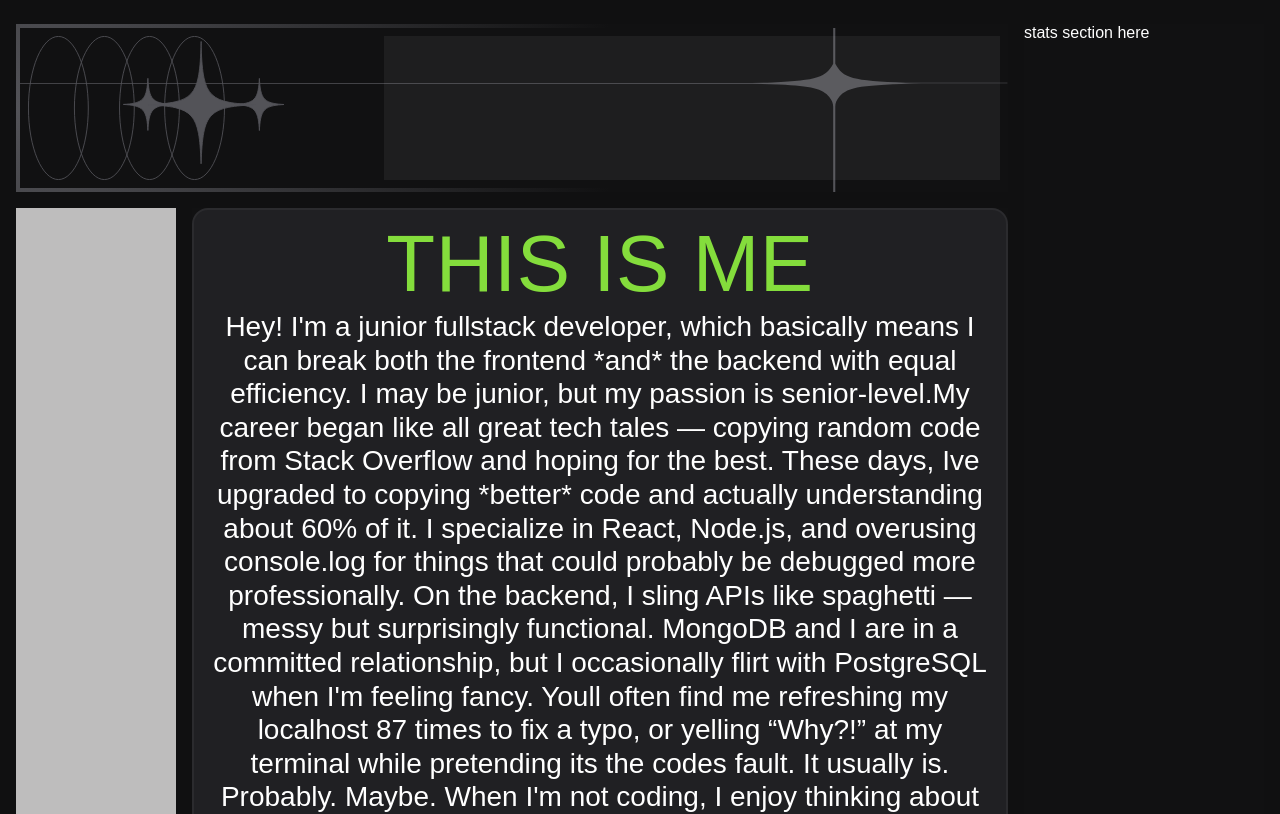
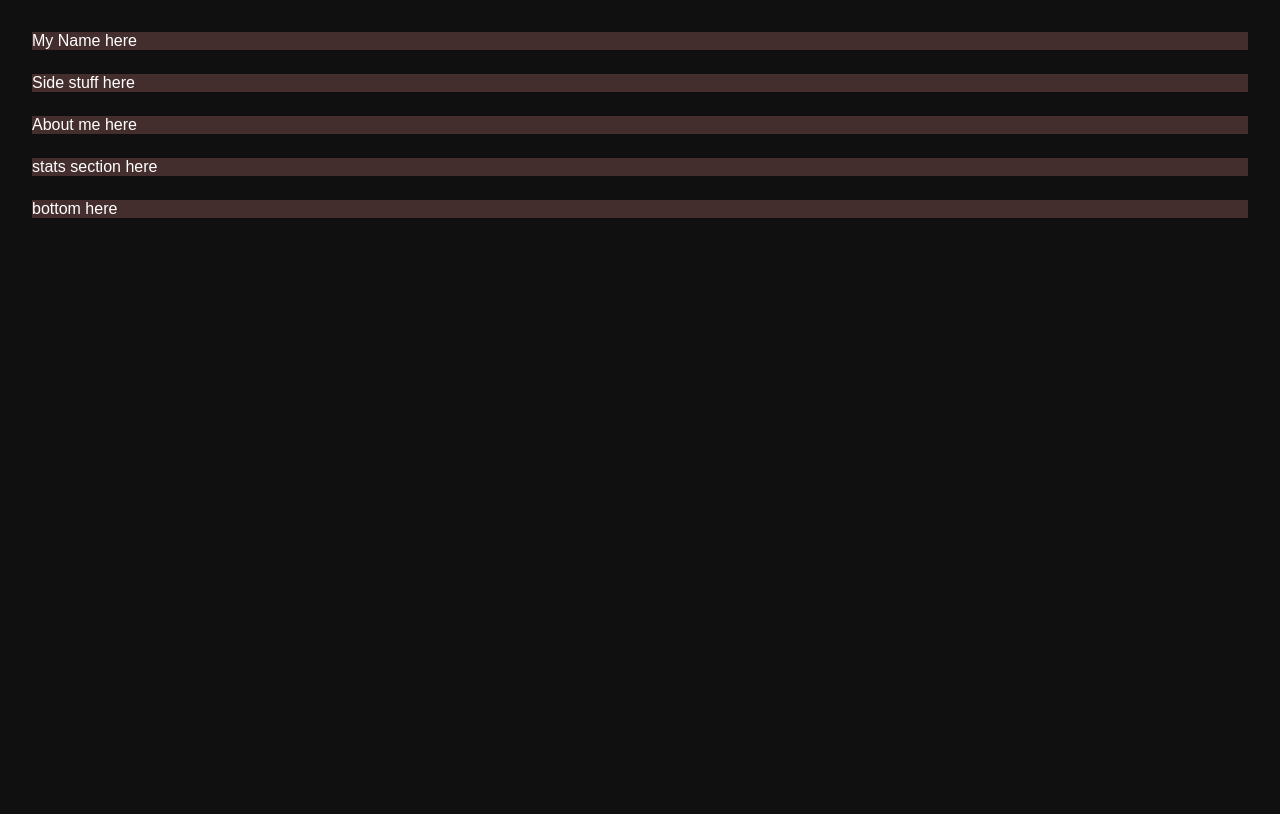
Before and after one commit to OGester/dashboard-frontend-project, a Next.js app: page / in a window 1280 px wide. Shown: the top 814 px of the page. Built offline with nearby package versions, Linux system fonts and the light colour scheme; a web font is replaced by a local one.

Commit message:
one step forward two stes backwards, renaming and organizing components and styles structure

```diff
--- a/src/components/dashboard/Dashboard.js
+++ b/src/components/dashboard/Dashboard.js
@@ -1,23 +1,27 @@
 import styles from "../../styles/layout/dashboardLayout.module.scss";
-import TopBar from "./top/topBar";
-import SideBar from "./side/sideComponent";
-import AboutMe from "./aboutMe/aboutMeComponent";
+//import TopBar from "./top/topBar";
+//import SideBar from "./side/sideComponent";
+//import AboutMe from "./aboutMe/aboutMeComponent";
 
 export default async function Dashboard() {
   return (
-    <div className={styles.dashboardContainer}>
+    <div className={styles.wrapper}>
       <div className={styles.grid}>
         <div className={styles.topContainer}>
-          <TopBar />
+          <p>My Name here</p>
         </div>
         <div className={styles.leftContainer}>
-          <SideBar />
+          <p>Side stuff here</p>
         </div>
         <div className={styles.mainContainer}>
-          <AboutMe />
+          <p>About me here</p>
         </div>
-        <div className={styles.statsContainer}>stats section here</div>
-        <div className={styles.bottomContainer}>bottom here</div>
+        <div className={styles.statsContainer}>
+          <p>stats section here</p>
+        </div>
+        <div className={styles.bottomContainer}>
+          <p>bottom here</p>
+        </div>
       </div>
     </div>
   );
--- a/src/components/dashboard/aboutMe/aboutMeComponent.js
+++ b/src/components/dashboard/aboutMe/aboutMeComponent.js
@@ -1,28 +1,5 @@
-import styles from "../../../styles/layout/aboutMeComponent/aboutMe.module.scss";
+import styles from "../../../styles/layout/aboutMe/aboutMeComponent.module.scss";
 
 export default async function AboutMe() {
-  return (
-    <div className={styles.flexContainer}>
-      <div className={styles.header}>THIS IS ME</div>
-      <div className={styles.dummy}>
-        Hey! I'm a junior fullstack developer, which basically means I can break
-        both the frontend *and* the backend with equal efficiency. I may be
-        junior, but my passion is senior-level.My career began like all great
-        tech tales — copying random code from Stack Overflow and hoping for the
-        best. These days, Ive upgraded to copying *better* code and actually
-        understanding about 60% of it. I specialize in React, Node.js, and
-        overusing console.log for things that could probably be debugged more
-        professionally. On the backend, I sling APIs like spaghetti — messy but
-        surprisingly functional. MongoDB and I are in a committed relationship,
-        but I occasionally flirt with PostgreSQL when I'm feeling fancy. Youll
-        often find me refreshing my localhost 87 times to fix a typo, or yelling
-        “Why?!” at my terminal while pretending its the codes fault. It usually
-        is. Probably. Maybe. When I'm not coding, I enjoy thinking about coding,
-        dreaming about bugs, and Googling “how to center a div” — because lets
-        be honest, that mystery was never meant to be solved. I'm here to learn,
-        loathe, and occasionally break production just to keep things
-        interesting.
-      </div>
-    </div>
-  );
+  return <div className={styles.flexContainer}></div>;
 }
--- a/src/components/dashboard/side/sideComponent.js
+++ b/src/components/dashboard/side/sideComponent.js
@@ -1,4 +1,4 @@
-import styles from "../../../styles/layout/sideComponent/sideBar.module.scss";
+import styles from "../../../styles/layout/side/sideComponent.module.scss";
 
 export default async function SideBar() {
   return <div className={styles.flexContainer}></div>;
--- a/src/components/dashboard/stats/statsComponent.js
+++ b/src/components/dashboard/stats/statsComponent.js
@@ -1,4 +1,4 @@
-import styles from "../../../styles/layout/statsComponent/stats.module.scss";
+import styles from "../../../styles/layout/stats/statsComponent.module.scss";
 
 export default async function () {
   return <div className={styles.flexContainer}></div>;
--- a/src/components/dashboard/top/topBar.js
+++ b/src/components/dashboard/top/topBarComponent.js
@@ -1,4 +1,4 @@
-import styles from "../../../styles/layout/topComponent/topBar.module.scss";
+import styles from "../../../styles/layout/top/topBarComponent.module.scss";
 
 export default function TopBar() {
   return (
--- a/src/styles/globals.scss
+++ b/src/styles/globals.scss
@@ -31,8 +31,8 @@ html {
 
 body,
 html {
-  height: 100vh;
-  height: 100dvh;
+  min-height: 100vh;
+  min-height: 100dvh;
   width: 100%;
   margin: 0;
   padding: 0;
@@ -50,6 +50,11 @@ figcaption {
   text-wrap: pretty;
   max-width: 65ch;
 }
+img,
+picture {
+  max-width: 100%;
+  display: block;
+}
 
 .link {
   text-decoration: none;
--- a/src/styles/layout/aboutMeComponent/aboutMe.module.scss
+++ b/src/styles/layout/aboutMe/aboutMeContainer.module.scss
@@ -1,7 +1,7 @@
 @use "../../variables" as variable;
 
 @import url("https://fonts.googleapis.com/css2?family=Special+Gothic+Expanded+One&display=swap");
-
+/*
 .flexContainer {
   background-color: variable.$color-gray-dark;
   border: 2px solid variable.$color-gray-caviar;
@@ -53,3 +53,4 @@
     //padding: 0 0.5rem;
   }
 }
+ */
--- a/src/styles/layout/dashboardLayout.module.scss
+++ b/src/styles/layout/dashboardLayout.module.scss
@@ -2,34 +2,33 @@
 
 @import url("https://fonts.googleapis.com/css2?family=Special+Gothic+Expanded+One&display=swap");
 
-.dashboardContainer {
-  --child-color: rgba(41, 41, 41, 0.065);
+.wrapper {
+  --child-color: rgba(134, 81, 81, 0.445);
   background-color: variable.$primaryBg;
-  padding: 1rem;
+  //display: grid;
+  //place-content: center;
+  //margin-inline: auto;
   min-height: 100vh;
-  min-height: 100dvh;
 }
 
 .grid {
   display: grid;
-  gap: 1rem;
-  grid-template-columns: 10rem 1fr 1fr 15rem;
+  gap: 1.5rem;
+  grid-auto-columns: 1fr;
   grid-template-areas:
-    "head head head stats"
-    "side main main stats"
-    "side main main stats"
-    "side main main stats"
-    "side main main stats"
-    "side bottom bottom bottom";
+    "myName"
+    "side"
+    "about"
+    "stats"
+    "bottomCon";
 
-  min-height: 90dvh;
-  margin-top: 0.5rem;
-
-  align-content: center;
+  padding-block: 2rem;
+  width: min(95%, 80rem);
+  margin-inline: auto;
 }
 
 .topContainer {
-  grid-area: head;
+  grid-area: myName;
   background-color: var(--child-color);
 }
 
@@ -39,7 +38,7 @@
 }
 
 .mainContainer {
-  grid-area: main;
+  grid-area: about;
   background-color: var(--child-color);
 }
 
@@ -49,12 +48,12 @@
 }
 
 .bottomContainer {
-  grid-area: bottom;
+  grid-area: bottomCon;
   background-color: var(--child-color);
 }
 
 //MEDIA QUERIES
-
+/*
 @media (width < 600px) {
   .dashboardContainer {
     padding: 0.5rem;
@@ -87,3 +86,4 @@
       "bottom bottom bottom";
   }
 }
+ */
--- a/src/styles/layout/sideComponent/sideBar.module.scss
+++ b/src/styles/layout/side/sideComponent.module.scss
@@ -2,13 +2,10 @@
 
 @import url("https://fonts.googleapis.com/css2?family=Special+Gothic+Expanded+One&display=swap");
 
-.flexContainer {
+/* .flexContainer {
   background-color: rgb(190, 189, 189);
   display: flex;
-  flex-direction: column;
-  align-items: stretch;
-  //justify-content: center;
-  height: 100%;
   padding: 0.5rem;
   gap: 1rem;
 }
+ */
--- a/src/styles/layout/topComponent/topBar.module.scss
+++ b/src/styles/layout/top/topBarComponent.module.scss
@@ -2,7 +2,7 @@
 
 @import url("https://fonts.googleapis.com/css2?family=Special+Gothic+Expanded+One&display=swap");
 
-.flexContainer {
+/* .flexContainer {
   background-image: url("/topBackground.svg");
   background-size: cover;
   background-repeat: no-repeat;
@@ -16,39 +16,42 @@
     transparent 60%
   );
   border-image-slice: 1;
-  /*  border-radius: 1rem;
-  padding-left: 0.5rem; */
+  border-radius: 1rem;
+  padding-left: 0.5rem;
   padding: 0.5rem;
   display: flex;
   flex-basis: auto;
   flex-direction: row;
   align-items: center;
   //justify-content: space-between;
-  max-height: 40rem;
+  height: auto;
+  //max-height: 40rem;
   gap: 0.5rem;
-}
+} */
 
-.circles {
+/* .circles {
   background-image: url("/circles2.svg");
   background-repeat: no-repeat;
   background-size: contain;
   background-position: center left;
   flex-grow: 1;
-  width: 15rem;
-  height: 9rem;
+  height: auto;
+  max-width: 15rem;
+  //max-height: 9rem;
   //background-color: rgba(178, 179, 179, 0.407);
-}
+} */
 
-.myName {
+/* .myName {
   background-color: variable.$color-gray-dark;
 
   flex-grow: 2;
-  width: 25rem;
-  height: 9rem;
+  max-width: 25rem;
+  //max-height: 9rem;
+  height: auto;
   background-color: rgba(178, 179, 179, 0.08);
-}
+}  */
 
-@media (width < 600px) {
+/* @media (width < 600px) {
   .flexContainer {
     border-inline-start: 2px solid;
     border-block-end: 2px solid;
@@ -65,3 +68,4 @@
     height: 6rem;
   }
 }
+ */
```
Also changed, not shown: public/OskarGester2.svg (added), src/styles/layout/bottom/bottomContainer.module.scss (added), src/styles/layout/stats/statsComponent.module.scss (added).
